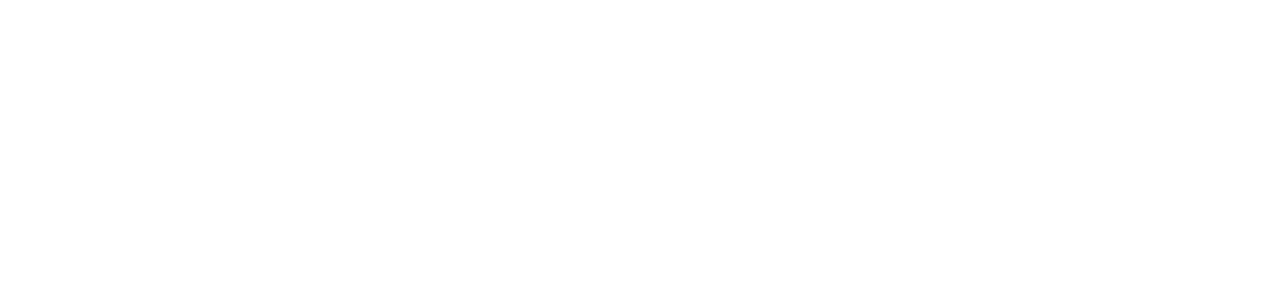
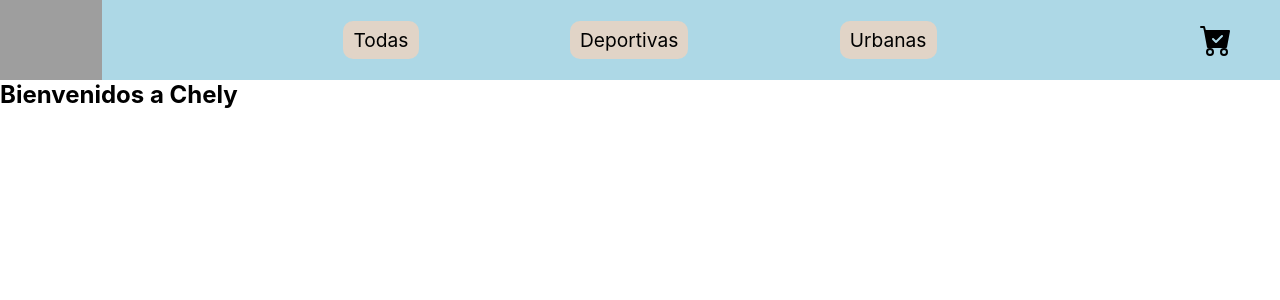
Before and after one commit to IvarDacrema/tienda-chely, a React (Create React App) app: page / in a window 1280 px wide. Shown: the top 300 px of the page. Built offline with nearby package versions, Linux system fonts and the light colour scheme; grey boxes are pictures that could not be loaded.

Commit message:
"PreEntrega1+Dacrema"

```diff
--- a/package.json
+++ b/package.json
@@ -1,5 +1,5 @@
 {
-  "name": "tienda-chely",
+  "name": "react-43635",
   "version": "0.1.0",
   "private": true,
   "dependencies": {
@@ -8,6 +8,7 @@
     "@testing-library/user-event": "^13.5.0",
     "react": "^18.2.0",
     "react-dom": "^18.2.0",
+    "react-icons": "^4.6.0",
     "react-scripts": "5.0.1",
     "web-vitals": "^2.1.4"
   },
--- a/src/App.js
+++ b/src/App.js
@@ -1,11 +1,17 @@
-import navBar from "./components/navBar/navBar";
+
+import ItemListContainer from "./components/itemListContainer/ItemListContainer";
+import Navbar from "./components/navBar/NavBar"
+
 
 function App() {
+
   return (
     <div>
-      <navBar />
+      <Navbar />
+      <ItemListContainer greeting={"Bienvenidos a Chely"} />
     </div>
   );
+
 }
 
 export default App;
--- /dev/null
+++ b/src/components/cartWidget/CartWidget.css
@@ -0,0 +1,7 @@
+.container-cart{
+    width: 10%;
+    display: flex;
+    justify-content: center;
+    align-items: center;
+    position: relative;
+}
--- /dev/null
+++ b/src/components/cartWidget/CartWidget.jsx
@@ -0,0 +1,15 @@
+import "./CartWidget.css"
+import { BsFillCartCheckFill } from "react-icons/bs";
+
+export const CartWidget = () => {
+  return (
+    <div className="container-cart">
+      <BsFillCartCheckFill
+        style={{
+          fontSize: "2rem",
+          color: "black",
+        }}
+      />
+    </div>
+  );
+};
--- /dev/null
+++ b/src/components/itemListContainer/ItemListContainer.js
@@ -0,0 +1,18 @@
+
+import React from 'react'
+
+const ItemListContainer = ( { greeting } ) => {
+
+    //  const { hola, chau } = props
+
+    // console.log(hola)
+    // console.log(chau)
+
+  return (
+    <div>
+        <h2>{greeting}</h2>
+    </div>
+  )
+}
+
+export default ItemListContainer
--- a/src/components/navBar/navBar.css
+++ b/src/components/navBar/navBar.css
@@ -0,0 +1,59 @@
+.navbar-container{
+    width: 100%;
+    height: 10vh;
+    background-color: lightblue;
+    display: flex;
+    justify-content: space-between;
+}
+
+
+.container-logo{
+    width: 10%;
+}
+
+.container-logo > img{
+    width: 80%;
+    height: 10vh;
+    object-fit: cover;
+}
+
+.navbar{
+    width: 70%;
+    height: 10vh;
+    display: flex;
+    justify-content: space-evenly;
+    align-items: center;
+}
+
+
+.navbar-item{
+    list-style: none;
+    cursor: pointer;
+    font-size: 1.2rem;
+    /* box-shadow: 2px 2px 2px 2px grey; */
+    padding: 7px 10px;
+    border-radius: 10px;
+    background-color: #e1d4c7;
+    text-align: center;
+}
+
+.container-cart{
+    width: 10%;
+    display: flex;
+    justify-content: center;
+    align-items: center;
+    position: relative;
+}
+
+.counter-cart{
+    position: absolute;
+    top: 4%;
+    right: 35%;
+    width: 30px;
+    height: 30px;
+    border: 2px solid black;
+    border-radius: 50%;
+    display: flex;
+    justify-content: center;
+    align-items: center;
+}
--- a/src/components/navBar/navBar.jsx
+++ b/src/components/navBar/navBar.jsx
@@ -1,9 +1,29 @@
-const navBar = ()=>{
-    return(
-        <div>
-            <h1>Hola Soy el NavBar</h1>
-        </div>
-    )
-}
+import "./Navbar.css";
 
-export default navBar;
+
+import { CartWidget } from "../cartWidget/CartWidget";
+
+const NavBar = () => {
+
+    const nombre = "Todas"
+
+  return (
+    <div className="navbar-container">
+      <div className="container-logo">
+        <img
+          className="logo-navbar"
+          src="https://res.cloudinary.com/dnqfh2chg/image/upload/v1669326932/free-metcon-4-zapatillas-de-entrenamiento-TQMCZg_fvia3m.png"
+          alt=""
+        />
+      </div>
+      <ul className="navbar">
+        <li className="navbar-item">{nombre}</li>
+        <li className="navbar-item">Deportivas</li>
+        <li className="navbar-item">Urbanas</li>
+      </ul>
+      <CartWidget />
+    </div>
+  );
+};
+
+export default NavBar;
--- a/src/index.css
+++ b/src/index.css
@@ -1,7 +1,7 @@
-body {
+*{
   margin: 0;
   padding: 0;
-  box-sizing: 0;
+  box-sizing: border-box;
   font-family: -apple-system, BlinkMacSystemFont, 'Segoe UI', 'Roboto', 'Oxygen',
     'Ubuntu', 'Cantarell', 'Fira Sans', 'Droid Sans', 'Helvetica Neue',
     sans-serif;
--- a/src/index.js
+++ b/src/index.js
@@ -3,9 +3,8 @@
 import './index.css';
 import App from './App';
 
+
 const root = ReactDOM.createRoot(document.getElementById('root'));
 root.render(
-  <React.StrictMode>
     <App />
-  </React.StrictMode>
 );
```
Also changed, not shown: 1 other file (tests, documents, lock files or other folders).
